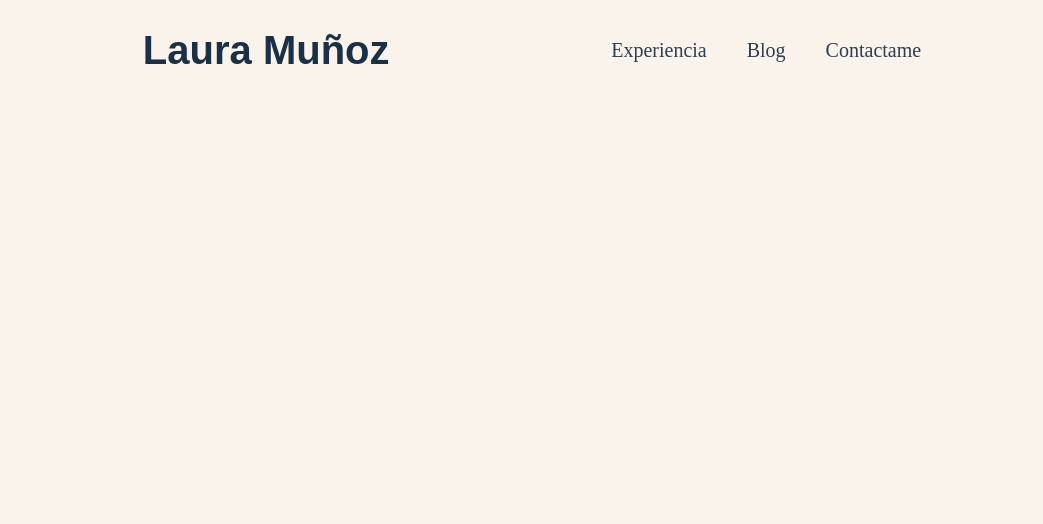
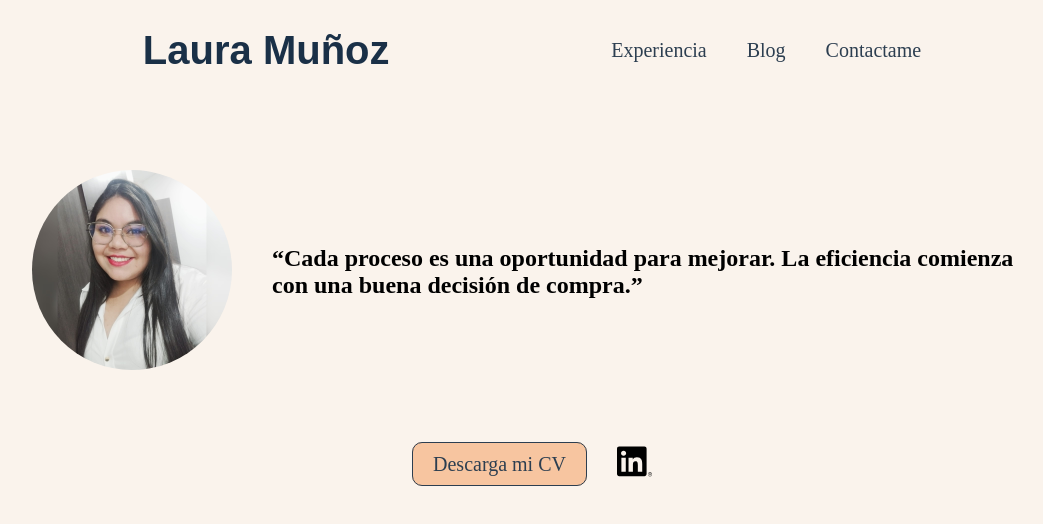
Before and after one commit to KyleNavarro/Laura-Mu-oz-web, a plain HTML site: page index.html in a window 1280 px wide. Shown: the whole page, without its empty margins (108-1151 px from the left). Drawn offline with Linux system fonts and the light colour scheme.

Commit message:
agregamos ferfil y boton de cv y linkedin

```diff
--- a/css/style.css
+++ b/css/style.css
@@ -87,3 +87,44 @@ a{
 
 
 }
+
+/*perfil*/
+
+.img_perfil{
+    width: 200px;
+    height: 200px;
+    border-radius: 50%;
+    margin: 20px auto;
+
+}
+
+.perfil{
+    width: 1000px;
+    display: flex;
+    align-items: center;
+    gap: 40px;
+    margin: 50px auto;
+
+}
+
+/*cv y linkedin*/
+.botones{
+    display: flex;
+    align-items: center;
+    justify-content: center;
+    gap: 30px;
+    margin: 10px auto;
+}
+
+.logo_linkedin img{
+    width: 35px;
+
+}
+
+.cv a{
+    border: solid 0.5px #2C3E50;
+    padding: 10px 20px;
+    border-radius: 10px;
+    background-color: #F7C5A0;
+
+}
--- a/index.html
+++ b/index.html
@@ -21,6 +21,29 @@
         </nav>
     </header>
 
+    <section class="perfil">
+        <div >
+            <img src="/img/img-perfil.jpg" alt="foto de perfil de laura" class="img_perfil">
+        </div>
+       <h2>
+        “Cada proceso es una oportunidad para mejorar. La eficiencia
+        comienza con una buena decisión de compra.”
+       </h2>
+    </section>
+
+    <aside class="botones">
+        <div class="cv">
+            <a href="">Descarga mi CV</a>
+        </div>
+
+        <div class="logo_linkedin">
+            <a href="https://www.linkedin.com/in/laura-milena-mu%C3%B1oz-g-3619a0183/" target="_blank">
+                <img src="/icon/linkedin.svg" alt="logo de linkedin">
+            </a>
+
+        </div>
+    </aside>
+
     <script src="/js/menu.js"></script>
 </body>
 </html>
```
